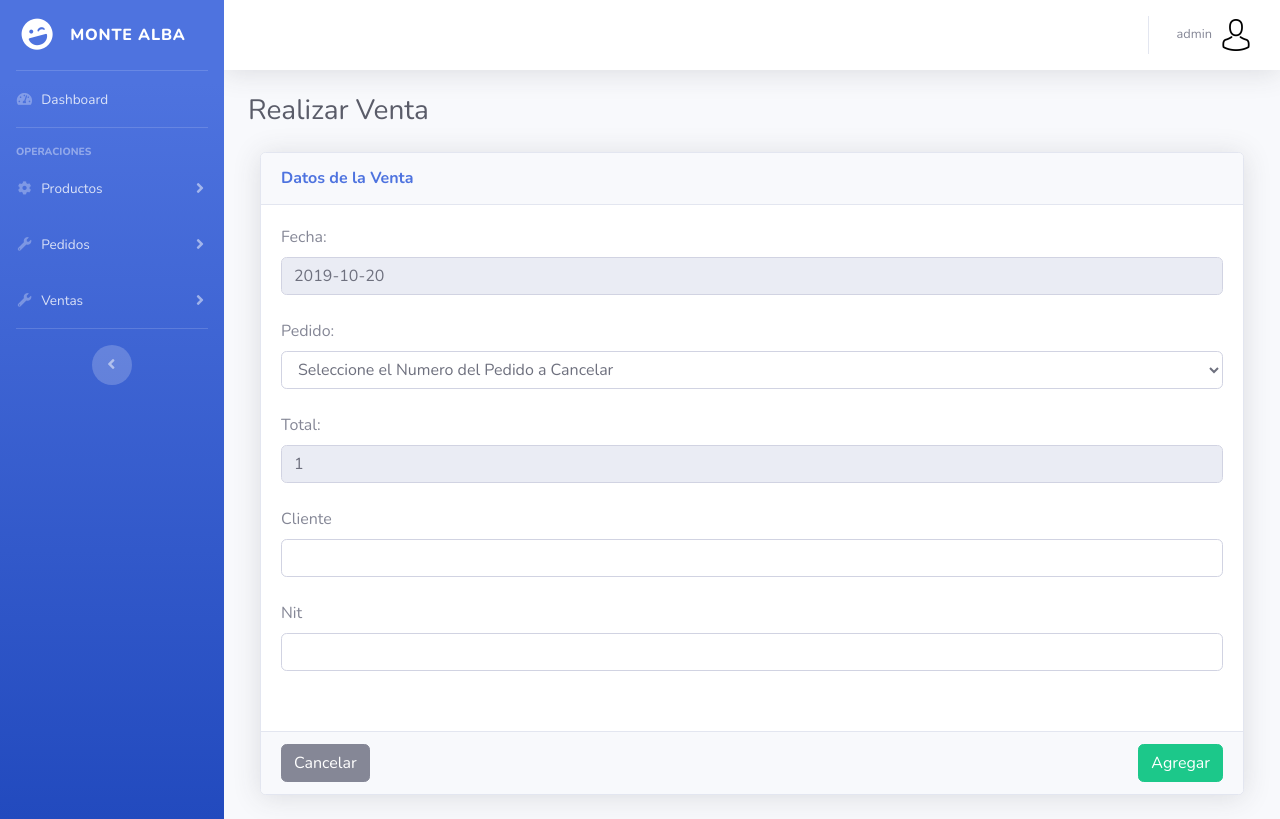
After one commit to Auxeer/monte-alba, a Django app: page /control/venta/create/ in a window 1280 px wide. The commit adds this page. Run offline with Django 3.2, Linux system fonts and the light colour scheme; a user stored in the database is signed in; data comes from the database, SQL or seed files in the repository; both versions use the stored data as it was after the commit; some libraries are stand-ins or nearby versions.

Commit message:
Ventas Agregadas

```diff
--- a/tpv/control/admin.py
+++ b/tpv/control/admin.py
@@ -6,12 +6,13 @@ from .models import *
 
 # Register your models here.
 admin.site.register(Producto)
+admin.site.register(Venta)
 
 class DetallePedidoInline(admin.TabularInline):
     model = DetallePedido
 
 class PedidoAdmin(admin.ModelAdmin):
     inlines = (DetallePedidoInline,)
-    readonly_fields=('estado',)
+
 
 admin.site.register(Pedido, PedidoAdmin)
--- a/tpv/control/forms.py
+++ b/tpv/control/forms.py
@@ -46,9 +46,8 @@ class PedidoForm(ModelForm):
         model = Pedido
         fields = '__all__'
 
-# ------------------------------------
-
 class DetallePedidoForm(ModelForm):
+    producto = forms.ModelChoiceField(queryset=Producto.objects.all(),empty_label="Seleccione el Producto a Agregar")
 
     def __init__(self, *args, **kwargs):
             super(DetallePedidoForm, self).__init__(*args, **kwargs)
@@ -64,10 +63,12 @@ class DetallePedidoForm(ModelForm):
             .update({
                 'class': 'form-control mypricefield'
             })
+            self.fields['producto'].widget.attrs['required'] = True
             self.fields['cantidad'].widget.attrs['min'] = 1
             self.fields['cantidad'].widget.attrs['required'] = True
             self.fields['precio'].widget.attrs['min'] = 1
             self.fields['precio'].widget.attrs['readonly'] = True
+            # self.fields['producto'].queryset = Producto.objects.filter(categoria='p')
 
 
     class Meta:
@@ -77,3 +78,39 @@ class DetallePedidoForm(ModelForm):
 DetallePedidoFormSet = inlineformset_factory(Pedido, DetallePedido, form=DetallePedidoForm, extra=1, can_delete=True)
 
 # ------------------------------------
+
+class VentaForm(ModelForm):
+    pedido = forms.ModelChoiceField(queryset=Pedido.objects.all(),empty_label="Seleccione el Numero del Pedido a Cancelar")
+
+    def __init__(self, *args, **kwargs):
+            super(VentaForm, self).__init__(*args, **kwargs)
+            self.fields['fecha'].widget.attrs\
+            .update({
+                'class': 'form-control'
+            })
+            self.fields['pedido'].widget.attrs\
+            .update({
+                'class': 'form-control'
+            })
+            self.fields['total'].widget.attrs\
+            .update({
+                'class': 'form-control'
+            })
+            self.fields['cliente'].widget.attrs\
+            .update({
+                'class': 'form-control'
+            })
+            self.fields['nit'].widget.attrs\
+            .update({
+                'class': 'form-control'
+            })
+            self.fields['pedido'].widget.attrs['required'] = True
+            self.fields['fecha'].widget.attrs['readonly'] = True
+            self.fields['total'].widget.attrs['readonly'] = True
+            # self.fields['pedido'].queryset = Pedido.objects.filter(estado='Pendiente')
+
+    class Meta:
+        model = Venta
+        fields = '__all__'
+
+# ------------------------------------
--- a/tpv/control/templates/control/main.html
+++ b/tpv/control/templates/control/main.html
@@ -61,11 +61,11 @@
 
       <!-- Nav Item - Pages Collapse Menu -->
       <li class="nav-item">
-        <a class="nav-link collapsed" href="#" data-toggle="collapse" data-target="#collapseTwo" aria-expanded="true" aria-controls="collapseTwo">
+        <a class="nav-link collapsed" href="#" data-toggle="collapse" data-target="#collapseProductos" aria-expanded="true" aria-controls="collapseProductos">
           <i class="fas fa-fw fa-cog"></i>
           <span>Productos</span>
         </a>
-        <div id="collapseTwo" class="collapse" aria-labelledby="headingTwo" data-parent="#accordionSidebar">
+        <div id="collapseProductos" class="collapse" aria-labelledby="headingProducto" data-parent="#accordionSidebar">
           <div class="bg-white py-2 collapse-inner rounded">
             <h6 class="collapse-header">Manejo de Productos:</h6>
             <a class="collapse-item" href="{% url 'control:productos' %}">Listar Productos</a>
@@ -76,15 +76,30 @@
 
       <!-- Nav Item - Utilities Collapse Menu -->
       <li class="nav-item">
-        <a class="nav-link collapsed" href="#" data-toggle="collapse" data-target="#collapseUtilities" aria-expanded="true" aria-controls="collapseUtilities">
+        <a class="nav-link collapsed" href="#" data-toggle="collapse" data-target="#collapsePedidos" aria-expanded="true" aria-controls="collapsePedidos">
           <i class="fas fa-fw fa-wrench"></i>
           <span>Pedidos</span>
         </a>
-        <div id="collapseUtilities" class="collapse" aria-labelledby="headingUtilities" data-parent="#accordionSidebar">
+        <div id="collapsePedidos" class="collapse" aria-labelledby="headingPedidos" data-parent="#accordionSidebar">
           <div class="bg-white py-2 collapse-inner rounded">
             <h6 class="collapse-header">Manejo de Pedidos:</h6>
             <a class="collapse-item" href="{% url 'control:pedidos' %}">Listar Pedidos</a>
             <a class="collapse-item" href="{% url 'control:pedido_create' %}">Nuevo Pedido</a>
+          </div>
+        </div>
+      </li>
+
+      <!-- Nav Item - Utilities Collapse Menu -->
+      <li class="nav-item">
+        <a class="nav-link collapsed" href="#" data-toggle="collapse" data-target="#collapseVentas" aria-expanded="true" aria-controls="collapseVentas">
+          <i class="fas fa-fw fa-wrench"></i>
+          <span>Ventas</span>
+        </a>
+        <div id="collapseVentas" class="collapse" aria-labelledby="headingUtilities" data-parent="#accordionSidebar">
+          <div class="bg-white py-2 collapse-inner rounded">
+            <h6 class="collapse-header">Manejo de Ventas:</h6>
+            <a class="collapse-item" href="{% url 'control:ventas' %}">Listar Ventas</a>
+            <a class="collapse-item" href="{% url 'control:venta_create' %}">Nueva Venta</a>
           </div>
         </div>
       </li>
--- a/tpv/control/templates/control/pedido_crear.html
+++ b/tpv/control/templates/control/pedido_crear.html
@@ -138,7 +138,7 @@
             CalcularTotal ();
         },
         error: function(data) {
-            alert('error' + data);
+            alert('Ha ocurrido un error, intentalo de nuevo');
             //console.log(data);
             CalcularTotal ();
         }
--- /dev/null
+++ b/tpv/control/templates/control/venta_crear.html
@@ -0,0 +1,151 @@
+{% extends "control/main.html" %}
+
+{% load static %}
+
+{% block title %}<title>Realizar Venta</title>{% endblock %}
+
+{% block content %}
+
+<div class="section__content section__content--p30">
+
+        <h1 class="h3 mb-4 text-gray-800">Realizar Venta</h1>
+
+        <div class="col-lg-12">
+                    <div class="card shadow mb-4">
+                        <div class="card-header py-3">
+                          <h6 class="m-0 font-weight-bold text-primary">Datos de la Venta</h6>
+                        </div>
+
+                        <div class="card-body card-block">
+
+                            <form action="" method="post" class="" id="venta_form">
+                                <div class="form-group">
+                                {% csrf_token %}
+                                    <div class="row form-group">
+
+                                            <div class="col col-md-12">
+                                                    <label for="" id="" class="form-control-label">Fecha:</label>
+                                                    {{ form.fecha }}
+                                            </div>
+                                            <div class="col-12 col-md-9">
+                                                <br>
+                                            </div>
+
+                                            <div class="col col-md-12">
+                                                    <label for="" id="" class="form-control-label">Pedido:</label>
+                                                    {{ form.pedido }}
+                                            </div>
+                                            <div class="col-12 col-md-9">
+                                                <br>
+                                            </div>
+
+                                            <div class="col col-md-12">
+                                                    <label for="" id="" class="form-control-label">Total:</label>
+                                                    {{ form.total }}
+                                            </div>
+                                            <div class="col-12 col-md-9">
+                                                <br>
+                                            </div>
+
+                                            <div class="col col-md-12">
+                                                    <label for="" id="" class="form-control-label">Cliente</label>
+                                                    {{ form.cliente }}
+                                            </div>
+                                            <div class="col-12 col-md-9">
+                                                <br>
+                                            </div>
+
+                                            <div class="col col-md-12">
+                                                <label for="" id="" class="form-control-label">Nit</label>
+                                                {{ form.nit }}
+                                        </div>
+                                        <div class="col-12 col-md-9">
+                                            <br>
+                                        </div>
+                                    </div>
+                                </div>
+
+
+
+                        </div>
+
+                            <div class="card-footer">
+                                    <a href="{% url 'control:ventas' %}"><button type="button" class="btn btn-secondary">Cancelar</button></a>
+                                    <button type="submit" class="btn btn-success float-right">Agregar</button>
+                            </div>
+
+                      </div>
+                        </form>
+
+        </div>
+
+    </div>
+
+    <script src="{% static 'vendor/jquery-3.2.1.min.js' %}"></script>
+
+    <script>
+    //Opcion para disabled la primera opcion del dropdownlist
+    $("#id_pedido option:first-child").attr("disabled","disabled");
+
+    //Funcion para obtener el total del pedido y mandarlo al field total de la venta
+    $("#id_pedido").change(function () {
+        pedido_id = $(this).val();
+        var url = '/control/total/'+pedido_id;
+        //console.log(pedido_id);
+
+        $.ajax({
+        type: "GET",
+        url: url,
+        data: {
+            'pedido': pedido_id
+        },
+        success: function (data) {
+            //console.log('Funciono!');
+            //console.log(data);
+            $("#id_total").val(data);
+        },
+        error: function(data) {
+            alert('Ha ocurrido un error, intentalo de nuevo');
+            //console.log(data);
+        }
+
+        });
+    });
+
+    //Funcion para cambiar el Estado del Pedido
+    $('#venta_form').submit( function(event) {
+        event.preventDefault(); //Detiene el submit del form para que se ejecute esta funcion
+        var _this = $(this); //Obtengo el id del submit form
+
+        pedido_id = $("#id_pedido").val();
+
+        var url = '/control/estado/'+pedido_id;
+        console.log(pedido_id);
+
+        $.ajax({
+        type: "POST",
+        url: url,
+        data: {
+            'pedido': pedido_id
+        },
+        success: function () {
+            console.log('Funciono!');
+            //$("#id_pedido").val(pedido_id);
+            _this.unbind('submit').submit();    //Continua el submit del form si la funcion se realiza
+            //$("#id_pedido").val(pedido_id);
+        },
+        error: function() {
+            alert('Ha ocurrido un error, intentalo de nuevo');
+            console.log("error");
+        }
+
+        });
+
+
+    });
+
+
+
+    </script>
+
+{% endblock content %}
--- a/tpv/control/urls.py
+++ b/tpv/control/urls.py
@@ -13,6 +13,9 @@ urlpatterns += [
 
     path('pedidos/', views.PedidoListView.as_view(), name='pedidos'),
     path('pedido/<int:pk>', views.PedidoDetailView.as_view(), name='pedido-detail'),
+
+    path('ventas/', views.VentaListView.as_view(), name='ventas'),
+    path('venta/<int:pk>', views.VentaDetailView.as_view(), name='venta-detail'),
 ]
 
 # Add URLConf to create, update, and delete authors
@@ -25,4 +28,14 @@ urlpatterns += [
     path('pedido/<int:pk>/update/', views.PedidoUpdate.as_view(), name='pedido_update'),
     path('pedido/<int:pk>/delete/', views.PedidoDelete.as_view(), name='pedido_delete'),
     path('price/<int:pk>', views.fetch_price, name='fetch_price'),
+
+    path('pedido/create/', views.PedidoCreate.as_view(), name='pedido_create'),
+    path('pedido/<int:pk>/update/', views.PedidoUpdate.as_view(), name='pedido_update'),
+    path('pedido/<int:pk>/delete/', views.PedidoDelete.as_view(), name='pedido_delete'),
+    path('price/<int:pk>', views.fetch_price, name='fetch_price'),
+
+    path('venta/create/', views.VentaCreate.as_view(), name='venta_create'),
+    path('total/<int:pk>', views.fetch_total, name='fetch_total'),
+    path('estado/<int:pk>', views.estado_pedido, name='estado_pedido'),
+
 ]
--- a/tpv/control/views.py
+++ b/tpv/control/views.py
@@ -10,6 +10,9 @@ def index(request):
 from django.views import generic
 from .models import *
 from .forms import *
+
+from django.shortcuts import get_object_or_404
+from django.http import HttpResponse
 
 # ------------------------------------
 
@@ -26,20 +29,52 @@ class PedidoListView(generic.ListView):
     model = Pedido
     # paginate_by = 10
 
+    def get_queryset(self):
+
+        qs1 = Pedido.objects.all() #your first qs
+        t2 = Pedido.objects.filter(estado='Pendiente')
+
+        return qs1
+
 class PedidoDetailView(generic.DetailView):
     model = Pedido
 
-from django.shortcuts import get_object_or_404
-from django.http import HttpResponse
-
 def fetch_price(request, pk):
     product = get_object_or_404(Producto, pk=pk)
-    # print('producto', product)
+
     if request.method=='GET':
         price = product.precio
-        # print('precio',price)
 
         return HttpResponse(str(price), content_type="text/plain")
+
+# ------------------------------------
+
+class VentaListView(generic.ListView):
+    model = Venta
+    # paginate_by = 10
+
+class VentaDetailView(generic.DetailView):
+    model = Venta
+
+def fetch_total(request, pk):
+    pedido = get_object_or_404(Pedido, pk=pk)
+
+    if request.method=='GET':
+        total = pedido.total
+
+        return HttpResponse(str(total), content_type="text/plain")
+
+from django.views.decorators.csrf import csrf_exempt
+
+@csrf_exempt
+def estado_pedido(request, pk):
+
+    if request.method == 'POST':
+        obj = Pedido.objects.get(pk=pk)
+        obj.estado = "Finalizado"
+        obj.save()
+
+        return render(request, 'control/venta_list.html')
 
 # ------------------------------------
 
@@ -161,3 +196,18 @@ class PedidoDelete(DeleteView):
             return super(PedidoDelete, self).dispatch(*args, **kwargs)
 
 # ------------------------------------
+
+class VentaCreate(CreateView):
+    model = Venta
+    # fields = '__all__'
+    form_class = VentaForm
+    success_url = reverse_lazy('control:ventas')
+    template_name_suffix = '_crear'
+
+    @method_decorator(permission_required('control.add_venta',reverse_lazy('control:ventas')))
+    def dispatch(self, *args, **kwargs):
+            return super(VentaCreate, self).dispatch(*args, **kwargs)
+
+
+
+# ------------------------------------
```
Also changed, not shown: tpv/control/models.py (+19 -2 lines), tpv/control/templates/control/venta_list.html (added, +72 -0 lines), tpv/control/migrations/0011_auto_20191017_1430.py (added), tpv/control/migrations/0012_auto_20191018_1658.py (added), tpv/db.sqlite3.
